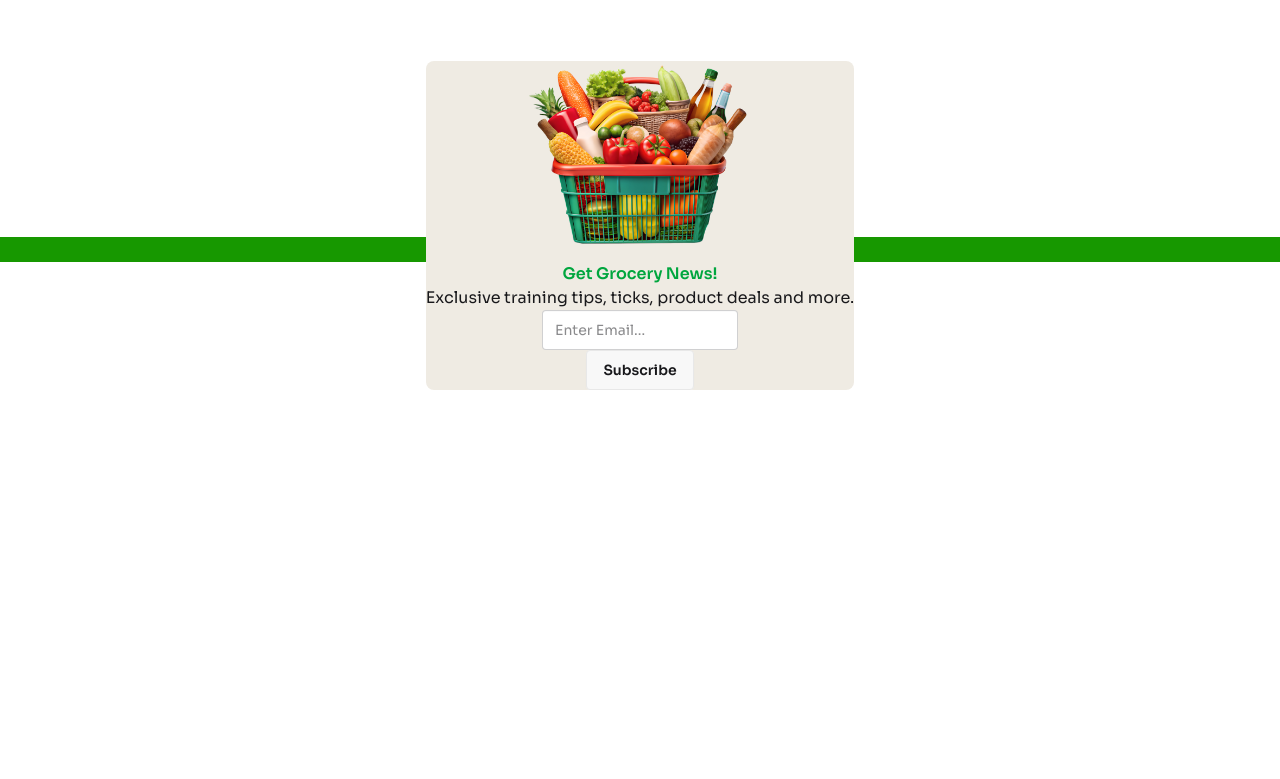
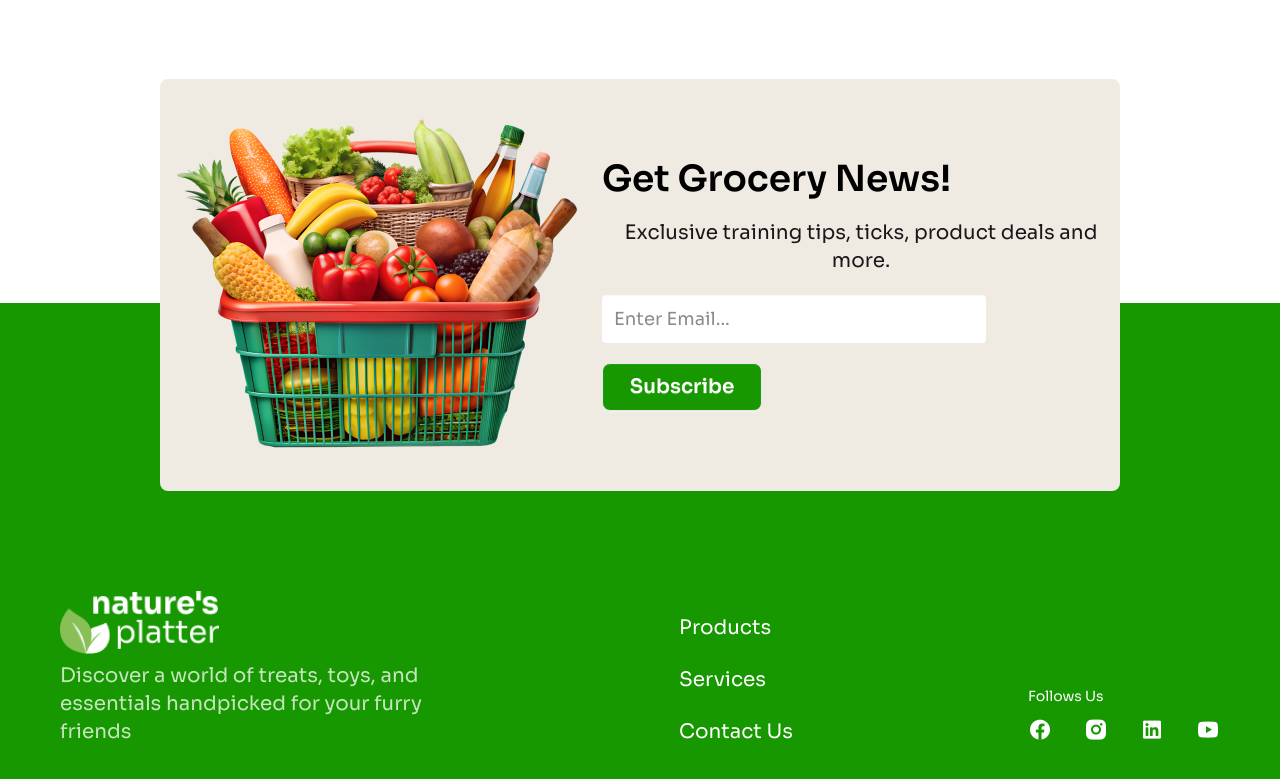
Before and after one commit to Mashruf-Ahmed55/assessment-03, a plain HTML site: page index.html in a window 1280 px wide. Shown: the part 3075-3854 px from the top of the page. Before the commit the page ends 3465 px from the top, so only its background shows below. Drawn offline with nearby package versions, Linux system fonts and the light colour scheme.

Commit message:
Final Submit

```diff
--- a/index.html
+++ b/index.html
@@ -513,7 +513,7 @@
       </div>
       <!-- Arrival section -->
       <div
-        class="container flex flex-col items-center mx-auto lg:px-10 mt-20 mb-60"
+        class="container flex flex-col items-center mx-auto lg:px-10 mt-20 mb-80"
       >
         <div class="lg:w-full flex flex-col justify-start gap-y-8 lg:gap-y-10">
           <h1 class="text-2xl text-green-600 font-semibold lg:text-4xl">
@@ -551,7 +551,7 @@
               </div>
             </div>
             <div
-              class="w-96 h-48 bg-blue-900 flex items-center justify-between rounded-xl overflow-x-hidden lg:w-2/5 lg:h-full lg:p-6"
+              class="w-96 h-48 bg-blue-900 flex items-center gap-x-24 lg:justify-between rounded-xl overflow-x-hidden lg:w-2/5 lg:h-full lg:p-6"
             >
               <div
                 class="flex flex-col gap-y-4 justify-start pl-5 lg:gap-y-6 lg:pl-0"
@@ -567,7 +567,7 @@
                   World’s No.1 Rice
                 </button>
                 <h2
-                  class="text-white text-xl font-bold lg:text-[40px] lg:leading-snug"
+                  class="text-white text-xl font-bold lg:text-3xl lg:leading-snug"
                 >
                   UP to 40% OFF
                 </h2>
@@ -575,7 +575,7 @@
               <div class="">
                 <img
                   src="./c2-assets/india-gate-mock-up.png"
-                  class="h-36 w-40 lg:h-80 lg:w-full"
+                  class="h-36 w-24 lg:h-80 lg:w-full"
                   alt=""
                 />
               </div>
@@ -589,45 +589,79 @@
           class="container mx-auto px-5 lg:px-10 relative flex justify-center"
         >
           <div
-            class="absolute rounded-lg bg-[#EFEBE3] flex flex-col gap-y-3 justify-center items-center -top-44"
+            class="absolute rounded-lg bg-[#EFEBE3] flex flex-col gap-y-3 justify-center items-center -top-60 py-8 lg:w-3/4 lg:flex-row lg:justify-around lg:-top-56"
           >
-            <img src="./c2-assets/vegetable-busket.png" class="w-60" alt="" />
-            <div class="flex flex-col justify-center items-center">
-              <h2 class="text-green-600 tex-[22px] font-semibold">
+            <img
+              src="./c2-assets/vegetable-busket.png"
+              class="w-60 lg:min-w-min"
+              alt=""
+            />
+            <div
+              class="flex flex-col justify-center items-center gap-y-3 lg:items-start lg:gap-y-5"
+            >
+              <h2
+                class="text-green-600 text-[22px] font-semibold lg:text-4xl lg:text-black"
+              >
                 Get Grocery News!
               </h2>
-              <p class="font-normal text-base">
+              <p
+                class="font-normal text-base px-12 text-center lg:px-0 lg:text-xl"
+              >
                 Exclusive training tips, ticks, product deals and more.
               </p>
-              <label class="floating-label">
-                <span>Enter email...</span>
-                <input
-                  type="text"
-                  placeholder="Enter Email..."
-                  class="input input-md"
-                />
-              </label>
-              <button class="btn">Subscribe</button>
+              <input
+                type="text"
+                placeholder="Enter Email..."
+                class="input input-md border-none lg:input-lg lg:w-96"
+              />
+              <button
+                class="btn rounded-lg w-40 text-xl h-12 bg-[#179800] text-white"
+              >
+                Subscribe
+              </button>
             </div>
           </div>
           <!-- footer Main Content -->
-          <div class="bg-[#179800]">
-            <div class="logo"></div>
-            <p></p>
-            <div class=""></div>
-            <div class="">
-              <p></p>
-              <div class="">
-                <a href="">
+          <div
+            class="bg-[#179800] mt-64 lg:mt-72 pb-5 flex flex-col justify-start gap-y-8 lg:flex-row lg:items-end lg:justify-between lg:w-full lg:pb-24 lg:px-5"
+          >
+            <div class="lg:w-96 flex flex-col gap-y-2">
+              <img
+                src="./c2-assets/logo-footer.png"
+                class="w-24 lg:w-40"
+                alt=""
+              />
+              <p
+                class="text-base lg:text-xl font-normal text-white pr-12 lg:pr-0 opacity-75"
+              >
+                Discover a world of treats, toys, and essentials handpicked for
+                your furry friends
+              </p>
+            </div>
+            <div class="flex flex-col gap-y-2 lg:gap-y-6">
+              <a class="text-base lg:text-xl text-white font-normal" href=""
+                >Products</a
+              >
+              <a class="text-base lg:text-xl text-white font-normal" href=""
+                >Services</a
+              >
+              <a class="text-base lg:text-xl text-white font-normal" href=""
+                >Contact Us</a
+              >
+            </div>
+            <div class="flex flex-col justify-start gap-y-2">
+              <p class="text-sm font-normal text-white">Follows Us</p>
+              <div class="flex items-center gap-x-8">
+                <a class="text-white text-2xl" href="">
                   <i class="ri-facebook-circle-fill"></i>
                 </a>
-                <a href="">
+                <a class="text-white text-2xl" href="">
                   <i class="ri-instagram-fill"></i>
                 </a>
-                <a href="">
+                <a class="text-white text-2xl" href="">
                   <i class="ri-linkedin-box-fill"></i>
                 </a>
-                <a href="">
+                <a class="text-white text-2xl" href="">
                   <i class="ri-youtube-fill"></i>
                 </a>
               </div>
```
